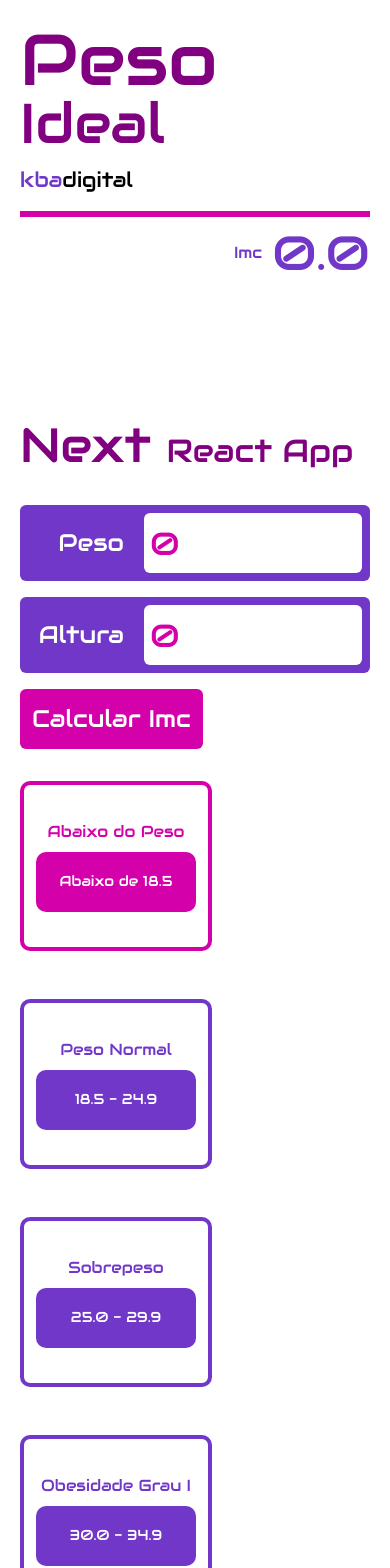
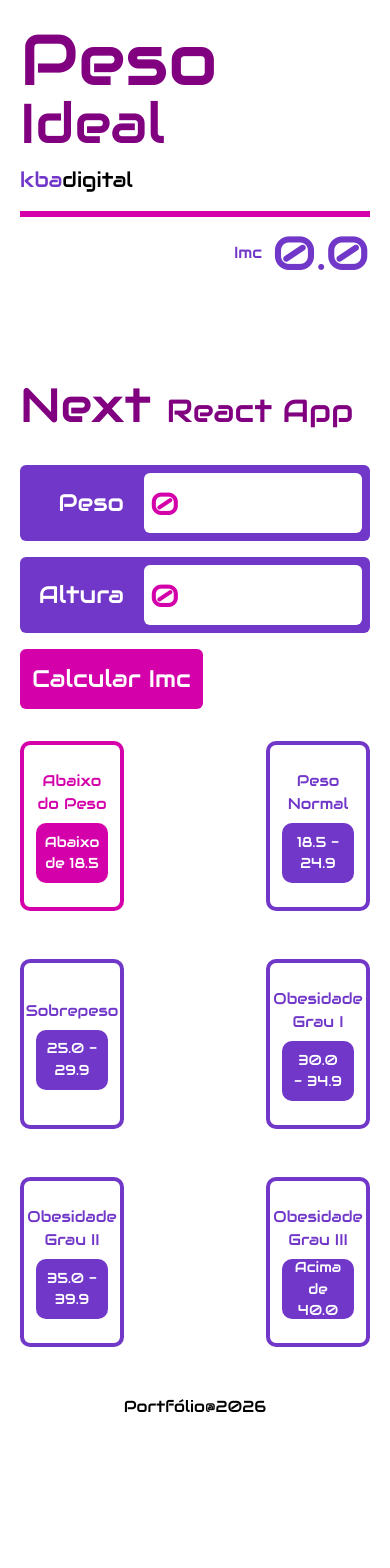
Before and after one commit to albuquerque-katarine/next-react-calculadora-imc, a Next.js app: page / in a window 390 px wide. Shown: the top 1568 px of the page. After the commit the page ends 1447 px from the top, so only its background shows below. Built offline with nearby package versions, Linux system fonts and the light colour scheme.

Commit message:
Ajuste nos arquivos styles.

```diff
--- a/next.config.ts
+++ b/next.config.ts
@@ -4,8 +4,8 @@ const nextConfig: NextConfig = {
   /* config options here */
   reactStrictMode: true,
   devIndicators: false,
-  // output: 'export',
-  // distDir: "out"
+  output: 'export',
+  distDir: "out"
 };
 
 export default nextConfig;
--- a/src/pages/components/ItensClassificacao/ItensClassificar.css
+++ b/src/pages/components/ItensClassificacao/ItensClassificar.css
@@ -93,11 +93,11 @@
 
 @media(max-width: 567px) {
   .item_classificar {
-      width: 12rem;
+      width: 6.5rem;
   }
 
   .item_classificar h4 {
-    font-size: 1rem;
+    font-size: 0.97rem;
   }
 
   .item_classificar h5 {
--- a/src/pages/components/PesoIdeal/PesoIdeal.tsx
+++ b/src/pages/components/PesoIdeal/PesoIdeal.tsx
@@ -22,7 +22,7 @@ export default function PesoIdeal() {
 
     return(
         <div className='pesoideal flex flex-col w-full'>
-            <section className='pesoideal_row flex w-full justify-center items-center gap-20'>
+            <section className='pesoideal_row flex w-full justify-center items-center gap-10'>
                 <div className='pesoideal_coluna flex flex-col justify-center items-center '>
                     <Header/>
                     <TotalImc vImc={imc.toFixed(1)}/>
```
